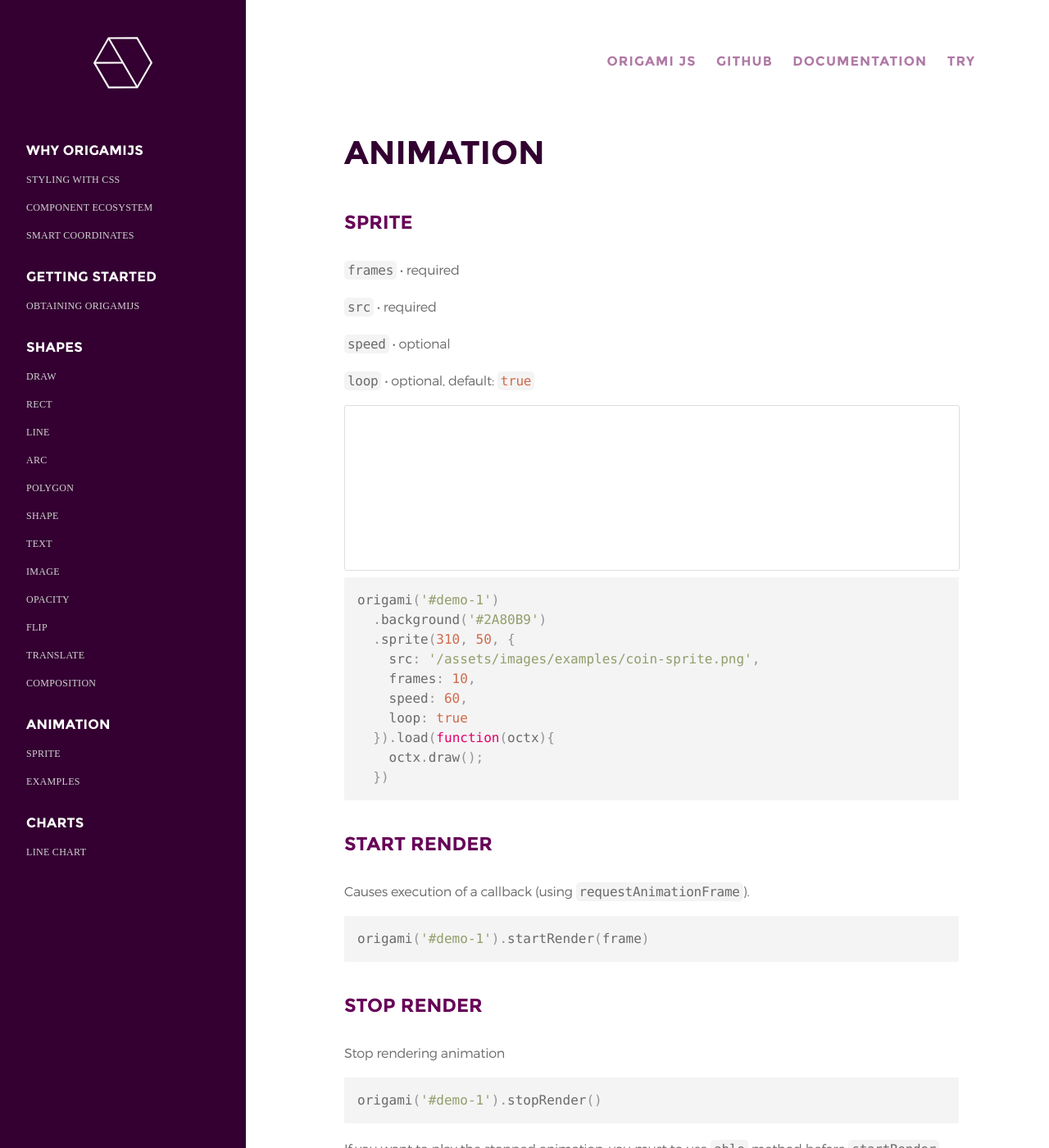
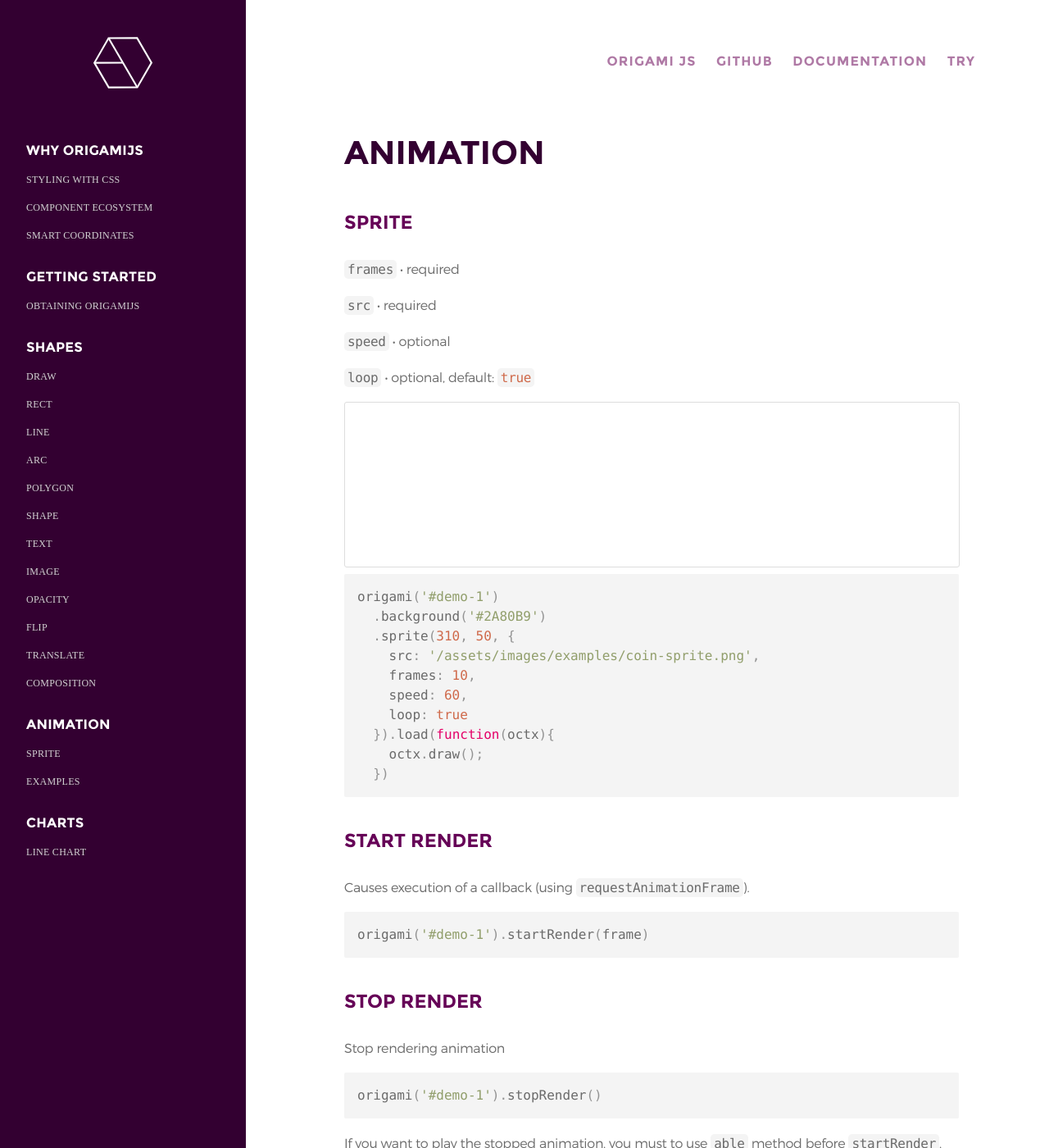
Before and after one commit to raphamorim/origamijs, a Jekyll site: the page built from _docs/4-animation.md, in a window 1280 px wide and 1400 px high. Shown: the whole window at 82% size. Built offline with Jekyll 4.4.1, drawn with Linux system fonts in a browser that asks for light colours; some web fonts are replaced.

Commit message:
Adjusting text line-height

```diff
--- a/assets/stylesheet/molecules/documentation.scss
+++ b/assets/stylesheet/molecules/documentation.scss
@@ -27,7 +27,7 @@
         font-family: "Montserrat-Light";
         font-size: 16px;
         letter-spacing: -0.3px;
-        line-height: 29px;
+        line-height: 28px;
         color: $docs-gray;
     }
 
```
